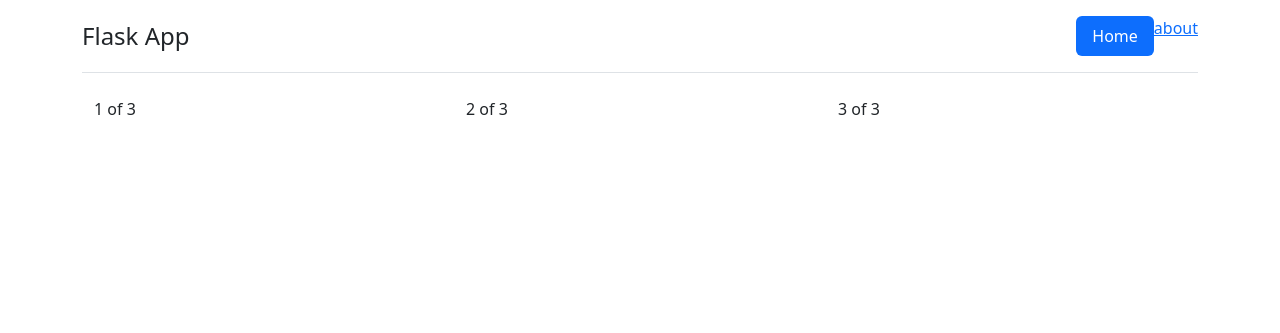
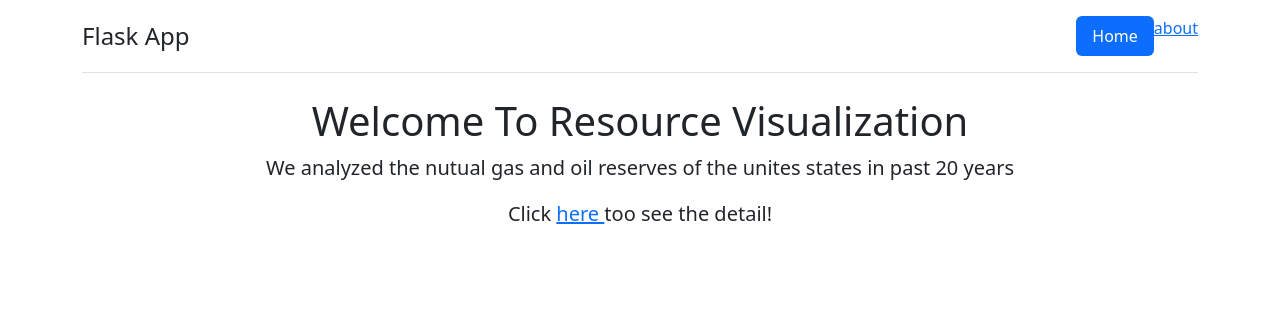
Before and after one commit to kelanwu17/codered-hackathon, a Flask app: page / in a window 1280 px wide. Shown: the top 333 px of the page. Run offline with Flask 2, Linux system fonts and the light colour scheme.

Commit message:
graph and search on same page

```diff
--- a/app.py
+++ b/app.py
@@ -12,30 +12,6 @@ def jprint(obj):
     print(text)
 
 
-# json_data = json.loads(response.text)
-# #inputing data into lists
-# texas_value = []
-# texas_period = []
-# for i in range(0, len(json_data["response"]["data"])):
-#     if json_data["response"]["data"][i]["area-name"] == "TEXAS":
-#         texas_value.append(json_data["response"]["data"][i]["value"])
-#         texas_period.append(json_data["response"]["data"][i]["period"])
-
-# #sorting the lists
-# sorted = False
-# while (sorted != True):
-#     sorted = True
-#     for i in range(0, len(texas_value) - 1):
-#         if texas_period[i] > texas_period[i+1]:
-#             temp_period = texas_period[i+1]
-#             texas_period[i+1] = texas_period[i]
-#             texas_period[i] = temp_period
-
-#             temp_value = texas_value[i+1]
-#             texas_value[i+1] = texas_value[i]
-#             texas_value[i] = temp_value
-#             sorted = False
-
 app = Flask(__name__)
 
 @app.route("/")
@@ -46,6 +22,8 @@ class SubmitForm(Form):
     startyear = StringField('StartYear')
     endyear = StringField('EndYear')
     selecttype = StringField('SelectType')
+"""
+
 """
 @app.route('/submit',methods=['GET','POST'])
 def submit():
@@ -58,7 +36,83 @@ def submit():
 
         #return redirect(url_for('line'))
         return redirect(url_for('line', start = start, end = end, selecttype = selecttype, states = states))
-    return render_template('submit.html', submit = submit)
+    else:
+     return render_template('layout.html', submit = submit)
+
+    """
+
+@app.route('/submit',methods=['GET','POST'])
+def submit():
+    submit = {'start': '', 'end': '', 'selecttype': "",'state' : ""}
+    result = []
+    if request.method == 'POST':  #if submit form
+        start = request.form['start']
+        end = request.form['end']
+        selecttype = request.form['selecttype']
+        states = request.form['state']
+        #return redirect(url_for('line'))
+        #
+        result = convert(start, end, selecttype, states)
+        return render_template('submit.html', submit = submit, start = result[0], end = result[1], selecttype = result[2], states = result[3], title= result[4], max=result[5], labels=result[6], values=result[7])
+        #return redirect(url_for('line', start = start, end = end, selecttype = selecttype, states = states))
+    start = "2001"
+    end = "2003"
+    selecttype = "gas pro"
+    states = "TEXAS"
+    result = convert(start,end,selecttype,states)
+    return render_template('submit.html', submit = submit, start = result[0], end = result[1], selecttype = result[2], states = result[3], title= result[4], max=result[5])
+
+
+def convert(start, end, selecttype, states):
+    api_key = "lLhgwKk3K0bBy3WCT8kUPbNErsjjRcJjO8h5ZUs3"
+
+    #inputing data into lists
+    texas_value = []
+    texas_period = []
+
+    response = requests.get("https://api.eia.gov/v2/natural-gas/prod/wells/data/?api_key=" + api_key + "&data[]=value")
+    json_data = json.loads(response.text)
+    title = ""
+    if selecttype == "gas pro": # if select is gas production
+        response = requests.get("https://api.eia.gov/v2/natural-gas/prod/wells/data/?api_key=" + api_key + "&data[]=value")
+        json_data = json.loads(response.text)
+        title = "Gas Production in " + states
+    elif selecttype == "gas_withdr": #if select type is gas withrawal
+        response = requests.get("https://api.eia.gov/v2/natural-gas/prod/sum/data/?api_key=" + api_key + "&data[]=value")
+        json_data = json.loads(response.text)
+        title = "Gas Withdrawal in " + states
+    elif selecttype == "oil_res": #if select type is oil res
+        response = requests.get("https://api.eia.gov/v2/natural-gas/prod/sum/data/?api_key=" + api_key + "&data[]=value")
+        json_data = json.loads(response.text)
+        title = "Oil Reserves in " + states
+    elif selecttype == "oil_pro": #if select type is oil pro
+        response = requests.get("https://api.eia.gov/v2/petroleum/crd/crpdn/data/?api_key=" + api_key + "&data[]=value")
+        json_data = json.loads(response.text)
+        title = "Oil Production in " + states
+
+
+    for i in range(0, len(json_data["response"]["data"]) - 1):
+        if int(json_data["response"]["data"][i]["period"]) >= float(int(start)) and int(json_data["response"]["data"][i]["period"]) <= float(int(end)) and json_data["response"]["data"][i]["area-name"] == states:
+            texas_value.append(json_data["response"]["data"][i]["value"])
+            texas_period.append(json_data["response"]["data"][i]["period"])
+    #sort data
+    sorted = False
+    while (sorted != True):
+        sorted = True
+        for i in range(0, len(texas_value) - 1):
+            if texas_period[i] > texas_period[i+1]:
+                temp_period = texas_period[i+1]
+                texas_period[i+1] = texas_period[i]
+                texas_period[i] = temp_period
+
+                temp_value = texas_value[i+1]
+                texas_value[i+1] = texas_value[i]
+                texas_value[i] = temp_value
+                sorted = False
+    max_value = max(texas_value)
+    m = max_value//10
+    lst = [start,end,selecttype,states,title,m,texas_period,texas_value]
+    return lst
 
 @app.route('/line/<start>/<end>/<selecttype>/<states>')
 def line(start, end, selecttype, states):
@@ -89,11 +143,10 @@ def line(start, end, selecttype, states):
         title = "Oil Production in " + states
 
 
-    for i in range(0, len(json_data["response"]["data"])):
+    for i in range(0, len(json_data["response"]["data"]) - 1):
         if int(json_data["response"]["data"][i]["period"]) >= float(int(start)) and int(json_data["response"]["data"][i]["period"]) <= float(int(end)) and json_data["response"]["data"][i]["area-name"] == states:
-            if int(json_data["response"]["data"][i]["value"]) > 0:
-                texas_value.append(json_data["response"]["data"][i]["value"])
-                texas_period.append(json_data["response"]["data"][i]["period"])
+            texas_value.append(json_data["response"]["data"][i]["value"])
+            texas_period.append(json_data["response"]["data"][i]["period"])
     #sort data
     sorted = False
     while (sorted != True):
@@ -109,7 +162,7 @@ def line(start, end, selecttype, states):
                 texas_value[i] = temp_value
                 sorted = False
     max_value = max(texas_value)
-    return render_template('index.html', start = start, end = end, selecttype = selecttype, states = states, title= title, max=max_value//10, labels=texas_period, values=texas_value)
+    return render_template('layout.html', start = start, end = end, selecttype = selecttype, states = states, title= title, max=max_value//10, labels=texas_period, values=texas_value)
 
 if __name__ == "__main__":
     app.run(debug=True)
--- a/templates/home.html
+++ b/templates/home.html
@@ -1,18 +1,7 @@
 {%  extends 'layout.html' %}
-
 {% block body %}
-<div class="container">
-    <div class="row">
-      <div class="col">
-        1 of 3
-      </div>
-      <div class="col">
-        2 of 3
-      </div>
-      <div class="col">
-        3 of 3
-      </div>
-    </div>
-  </div>
-
-{% endblock %}
+<div class="jumbotron text-center">
+  <h1>Welcome To Resource Visualization</h1>
+  <p class="lead">We analyzed the nutual gas and oil reserves of the unites states in past 20 years </p>
+   <p class="lead"> Click <a href="/submit" > here </a> too see the detail!</p></div>
+   {% endblock %}
--- a/templates/index.html
+++ b/templates/index.html
@@ -65,7 +65,7 @@
         var LineChartDemo = new Chart(mychart).Line(barData, {
           scaleOverride: true,
           scaleSteps: steps,
-          scaleStepWidth: 15000,
+          scaleStepWidth: max,
           scaleStartValue: 0,
           scaleShowVerticalLines: true,
           scaleShowGridLines : true,
--- a/templates/layout.html
+++ b/templates/layout.html
@@ -11,6 +11,8 @@
         <div class="container">
         {%  block body %}
         {%  endblock %}
+
+
         </div>
     <body>
         <script src="https://cdn.jsdelivr.net/npm/bootstrap@5.2.2/dist/js/bootstrap.min.js"></script>
```
Also changed, not shown: templates/_navbar.html (added, +22 -0 lines), templates/submit.html (+91 -4 lines), static/images/2D-Shapes-06.png (added), static/images/giphy.gif (added).
